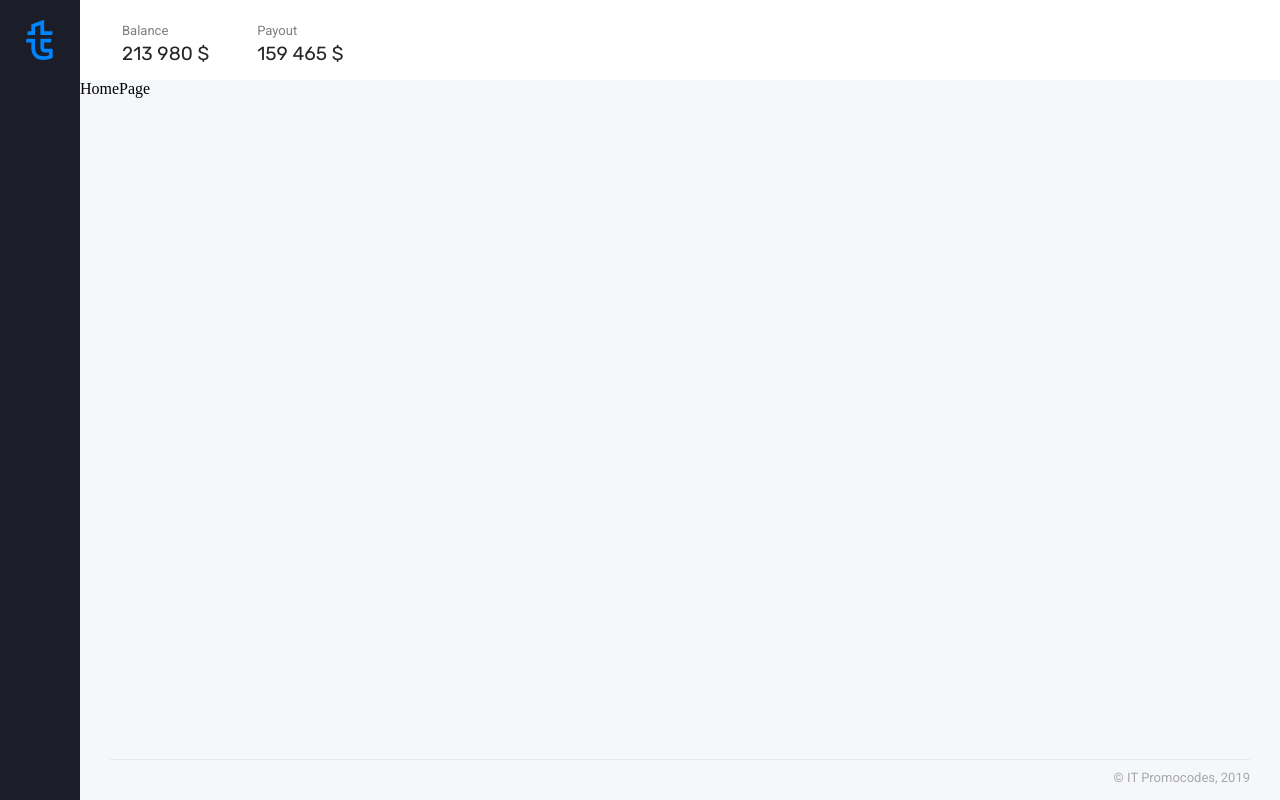
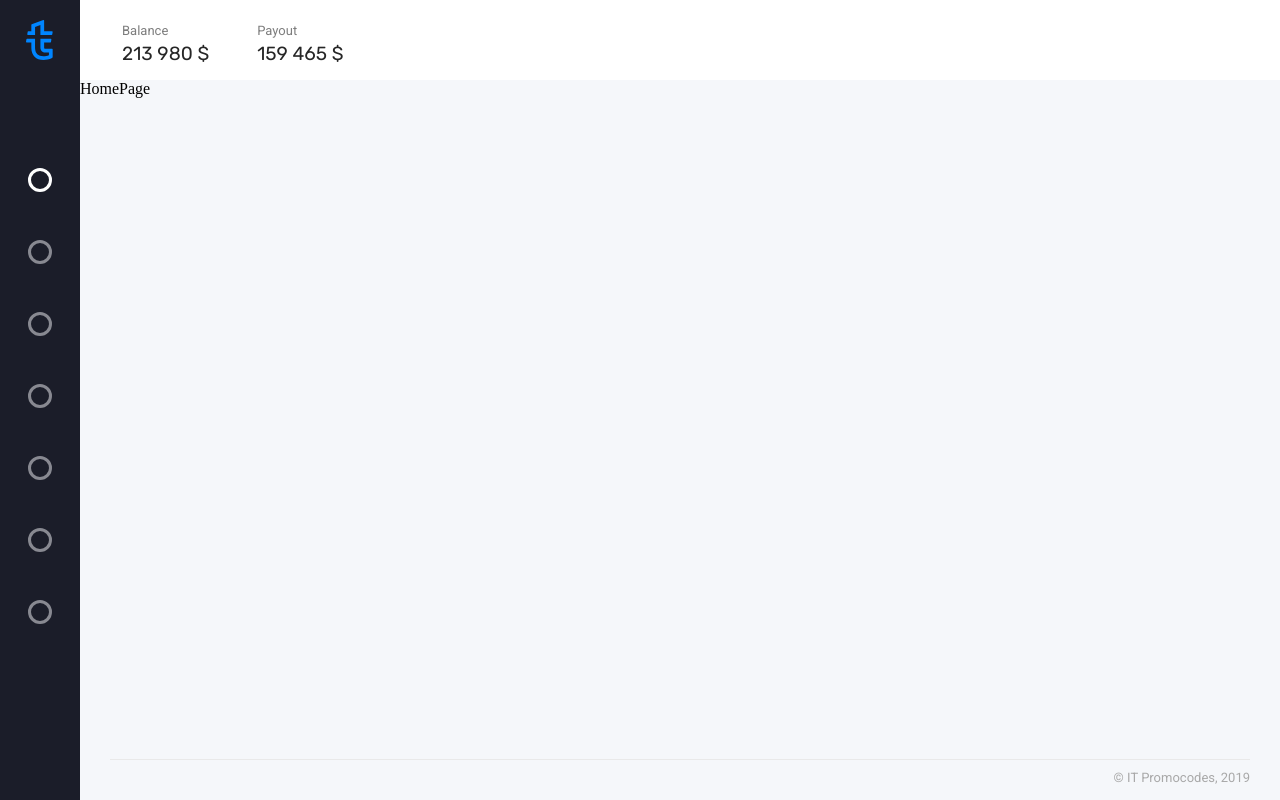
Before and after one commit to Ridge23/fe-assignment, a React app: page / in a window 1280 px wide. Built offline with nearby package versions, Linux system fonts and the light colour scheme.

Commit message:
Add sidemenu items

```diff
--- a/package.json
+++ b/package.json
@@ -14,6 +14,7 @@
   "author": "pavlo.khrebto@gmail.com",
   "license": "ISC",
   "dependencies": {
+    "classnames": "^2.2.6",
     "dotenv": "^8.2.0",
     "file-loader": "^6.2.0",
     "react": "^16.12.0",
@@ -25,6 +26,7 @@
     "typeface-rubik": "^1.1.13"
   },
   "devDependencies": {
+    "@types/classnames": "^2.2.11",
     "@types/react": "^16.8.24",
     "@types/react-dom": "^16.0.5",
     "@types/react-redux": "^7.1.16",
--- a/src/components/sidemenu/SideMenu.tsx
+++ b/src/components/sidemenu/SideMenu.tsx
@@ -1,4 +1,6 @@
 import React from 'react';
+
+import SideMenuItem from './SideMenuItem';
 
 import LogoIcon from '../icons/LogoIcon/LogoIcon';
 
@@ -11,7 +13,13 @@ export default function SideMenu(): JSX.Element {
                 <LogoIcon />
             </div>
             <div className="sidemenu__menu">
-
+                <SideMenuItem isActive />
+                <SideMenuItem />
+                <SideMenuItem />
+                <SideMenuItem />
+                <SideMenuItem />
+                <SideMenuItem />
+                <SideMenuItem />
             </div>
         </div>
     )
--- /dev/null
+++ b/src/components/sidemenu/SideMenuItem.tsx
@@ -0,0 +1,17 @@
+import React from 'react';
+import classNames from 'classnames';
+
+import './sass/sidemenu-item.scss';
+
+interface ISideMenuItem {
+    isActive?: boolean;
+}
+
+export default function SideMenuItem({ isActive = false }: ISideMenuItem) {
+    const iconClass = classNames('side-menu-item__icon', { 'side-menu-item__icon--active': isActive });
+    return (
+        <div className="side-menu-item">
+            <div className={iconClass}></div>
+        </div>
+    )
+}
--- /dev/null
+++ b/src/components/sidemenu/sass/sidemenu-item.scss
@@ -0,0 +1,24 @@
+.side-menu-item {
+    width: 100%;
+    height: 72px;
+    display: flex;
+    justify-content: center;
+    align-items: center;
+
+    &__icon {
+        box-sizing: border-box;
+        width: 24px;
+        height: 24px;
+        border-radius: 50%;
+        border: 3px solid #888991;
+
+        &--active {
+            border: 3px solid #fff;
+        }
+
+        :hover > & {
+            border: 3px solid #fff;
+            cursor: pointer;
+        }
+    }
+}
--- a/src/components/sidemenu/sass/sidemenu.scss
+++ b/src/components/sidemenu/sass/sidemenu.scss
@@ -7,9 +7,13 @@
 
     &__logo {
         width: 100%;
-        height: 80px;
+        min-height: 80px;
         display: flex;
         align-items: center;
         justify-content: center;
     }
+
+    &__menu {
+        margin-top: 64px;
+    }
 }
```
Also changed, not shown: 1 other file (tests, documents, lock files or other folders).
